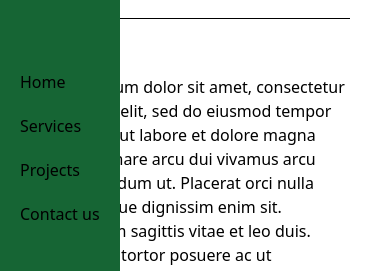
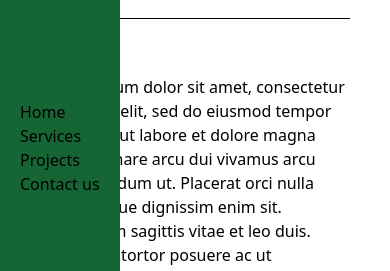
Before and after one commit to ramirez-trees/ramirez-tree-service, a Next.js app: page / in a window 390 px wide. Both pictures are taken after a click on the button 20 px from the left and 20 px from the top of the page. Shown: the part 274-545 px from the top of the page. Built offline with nearby package versions, Linux system fonts and the light colour scheme.

Commit message:
removed gap on navbar, odd behavior on desktop

```diff
--- a/src/components/NavBar.tsx
+++ b/src/components/NavBar.tsx
@@ -19,7 +19,7 @@ export default function NavBar() {
         <ChevronRight />
       </Button>
       <ul
-        className={`flex flex-col ${isMenuOpen ? "block" : "hidden md:block"} gap-5`}
+        className={`flex flex-col ${isMenuOpen ? "block" : "hidden md:block"}`}
       >
         <li onClick={toggleMenu}>
           <Link href="/">Home</Link>
```
